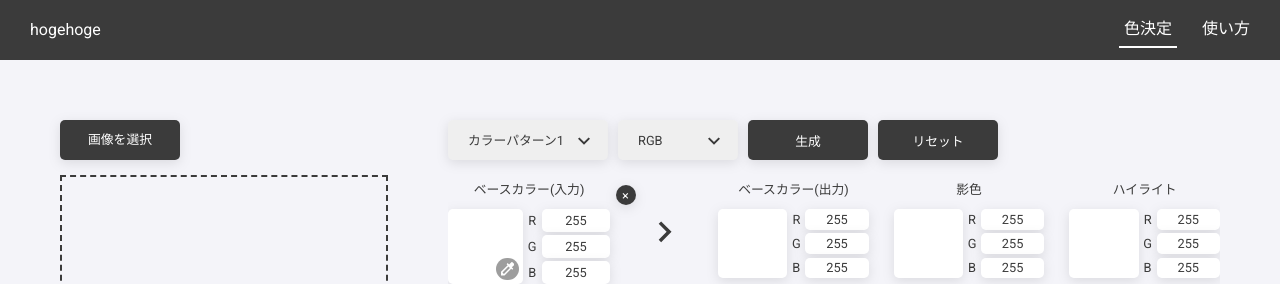
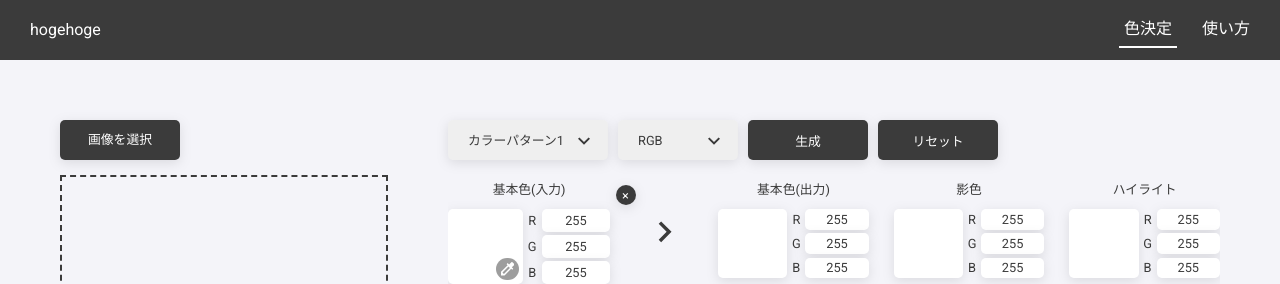
Before and after one commit to Def-aki0530/colorPicker, a Nuxt app: page / in a window 1280 px wide. Shown: the top 284 px of the page. Built offline with nearby package versions, Linux system fonts and the light colour scheme.

Commit message:
select img size

```diff
--- a/components/ColorPicker/SelectColor.vue
+++ b/components/ColorPicker/SelectColor.vue
@@ -27,7 +27,7 @@
           <ColorPickerInputColor
             :id="index"
             :colorSpace="colorSpace"
-            :label="'ベースカラー(入力)'"
+            :label="'基本色(入力)'"
             :inputColor="i.inputColor"
             @returnColor="i.inputColor = $event"
           />
@@ -36,7 +36,7 @@
         <div class="result-color-area">
           <ColorPickerResultColor
             :colorSpace="colorSpace"
-            :label="'ベースカラー(出力)'"
+            :label="'基本色(出力)'"
           />
           <ColorPickerResultColor :colorSpace="colorSpace" :label="'影色'" />
           <ColorPickerResultColor
--- a/components/ColorPicker/SelectImage.vue
+++ b/components/ColorPicker/SelectImage.vue
@@ -74,8 +74,10 @@ export default {
   border: $mainColor dashed 2px;
   margin: 15px 0 0 0;
   img {
-    width: 100%;
+    width: auto;
+    max-width: 100%;
     height: auto;
+    max-height: 100%;
   }
 }
 </style>
```
